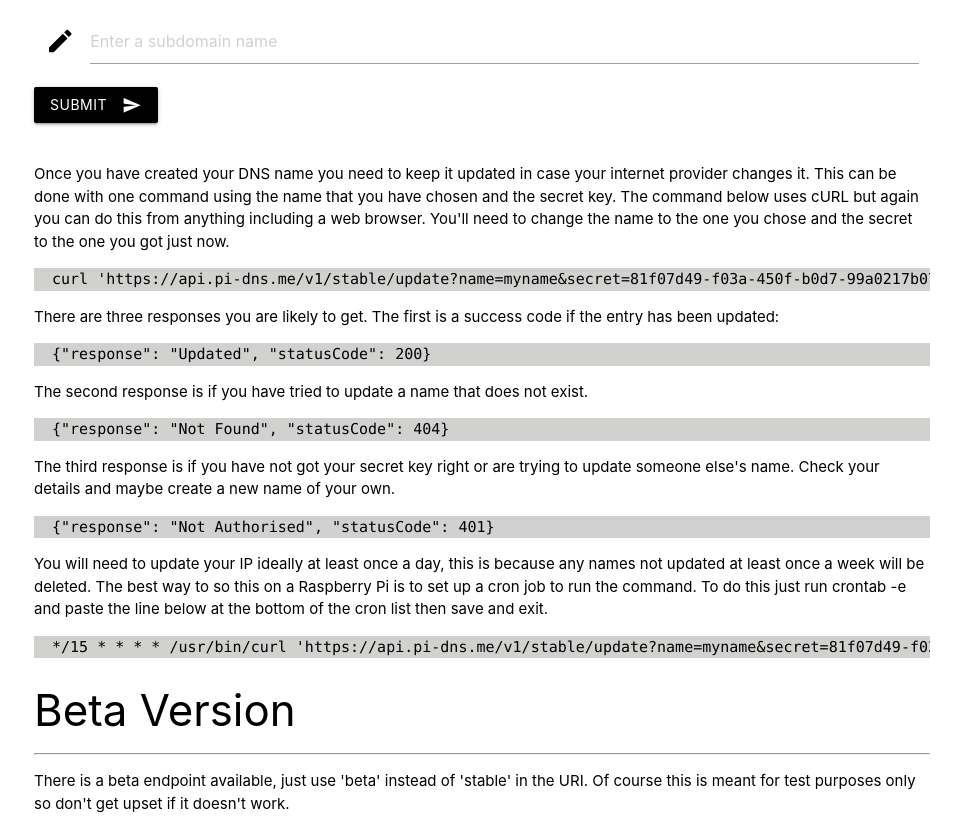
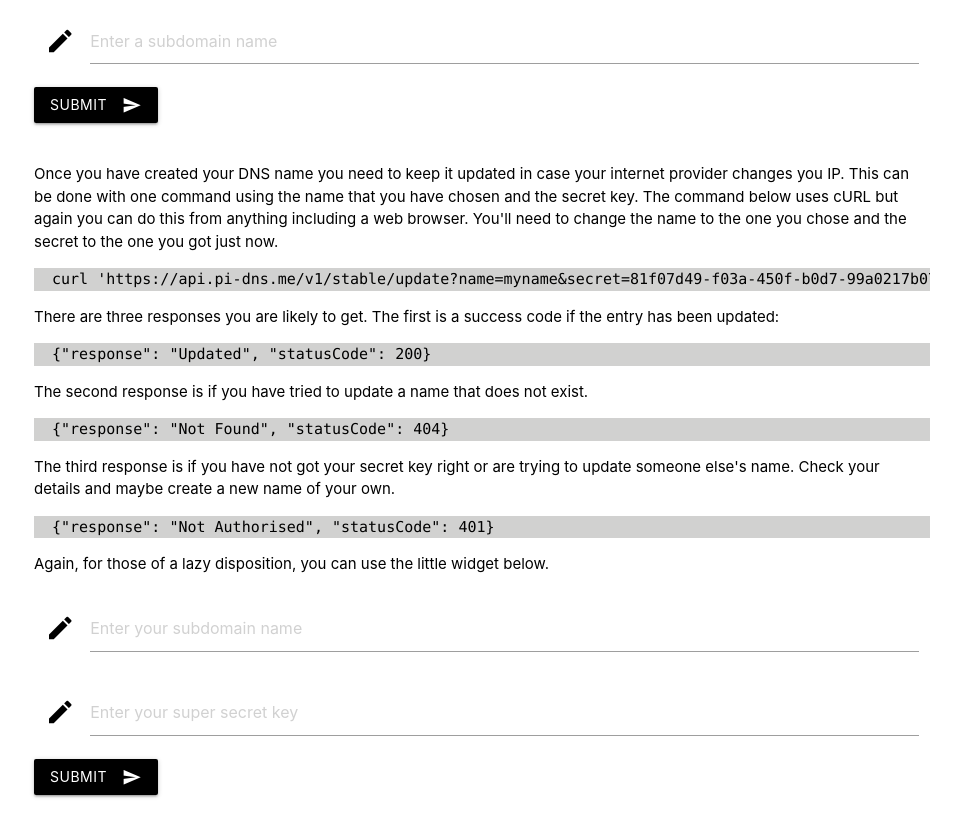
Before and after one commit to chevybowtie/pi-dns, a plain HTML site: page www/index.html in a window 1280 px wide. Shown: the part 914-1740 px from the top of the page, without its empty margins (158-1119 px from the left). Drawn offline with nearby package versions, Linux system fonts and the light colour scheme.

Commit message:
Added new widget

```diff
--- a/www/index.html
+++ b/www/index.html
@@ -141,7 +141,7 @@
                     <!-- END OF WIDGET -->
 
                     <p>
-                        Once you have created your DNS name you need to keep it updated in case your internet provider changes it. This can be done with one command using the name that you have chosen and the secret key. The command below uses cURL but again you can do this from anything including a web browser. You'll need to change the name to the one you chose and the secret to the one you got just now.
+                        Once you have created your DNS name you need to keep it updated in case your internet provider changes you IP. This can be done with one command using the name that you have chosen and the secret key. The command below uses cURL but again you can do this from anything including a web browser. You'll need to change the name to the one you chose and the secret to the one you got just now.
                     </p>
 
                     <pre><code>curl 'https://api.pi-dns.me/v1/stable/update?name=myname&secret=81f07d49-f03a-450f-b0d7-99a0217b075f'</code></pre>
@@ -163,6 +163,32 @@
                     </p>
 
                     <pre><code>{"response": "Not Authorised", "statusCode": 401}</code></pre>
+
+                    <p>
+                        Again, for those of a lazy disposition, you can use the little widget below.
+                    </p>
+
+
+                    <!-- WIDGET FITS HERE -->
+                    <div class="row">
+                            <div class="row">
+                                <div class="input-field col s12">
+                                    <i class="material-icons prefix">mode_edit</i>
+                                    <input placeholder="Enter your subdomain name" id="name" type="text" class="validate">
+                                    <label for="name"></label>
+                                </div>
+                                <div class="input-field col s12">
+                                    <i class="material-icons prefix">mode_edit</i>
+                                    <input placeholder="Enter your super secret key" id="secret" type="text" class="validate">
+                                    <label for="secret"></label>
+                                </div>
+                                <button class="btn waves-effect waves-light black hoverable" type="submit" name="action" onclick="update()">Submit
+                                    <i class="material-icons right">send</i>
+                                </button>
+                            </div>
+                    </div>
+                    <!-- END OF WIDGET -->
+
 
                     <p>
                         You will need to update your IP ideally at least once a day, this is because any names not updated at least once a week will be deleted. The best way to so this on a Raspberry Pi is to set up a cron job to run the command. To do this just run crontab -e and paste the line below at the bottom of the cron list then save and exit.
--- a/www/library.js
+++ b/www/library.js
@@ -6,3 +6,12 @@ function create() {
             );
   });
 }
+function update() {
+  secret = $("#secret").val();
+  name = $("#name").val();
+  $.get( "https://api.pi-dns.me/v1/stable/update", { name: name, secret: secret} , function( data ) {
+    alert( "Status Code: " + data.statusCode + "\n" +
+            "Response: " + data.response
+            );
+  });
+}
```
